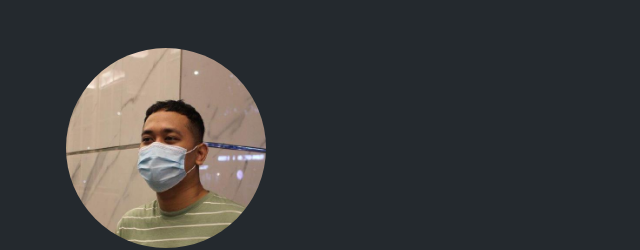
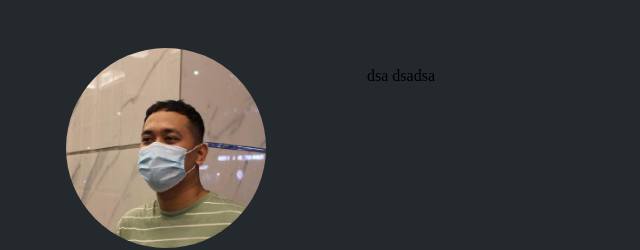
Before and after one commit to SupriansyahFaisal/Praxis-Academy, a plain HTML site: page Kurikulum/landing-page/Day1.html in a window 1280 px wide. Shown: the top 250 px of the page, 0-640 px from the left. Drawn offline with Linux system fonts and the light colour scheme.

Commit message:
fix day 1 second

```diff
--- a/Kurikulum/01-01/Day1.html
+++ b/Kurikulum/landing-page/Day1.html
@@ -37,7 +37,15 @@
     <h2 style="text-align:center;color:whitesmoke;">Muhammad Faisal supriansyah</h2>
   </div>
   <div class="column" style="background-color:#24292e;width: 75%;">
-    <a href=""
+    <TABLE>
+      <tr>
+        <td>
+          <p>dsa</p>
+        </td>
+        <td><p>dsadsa</p></td>
+      </tr>
+
+    </TABLE>
   </div>
 </div>
 
```
Also changed, not shown: Kurikulum/landing-page/index.html (renamed from Kurikulum/01-01/index.html), Kurikulum/landing-page/profile.jpg (renamed from Kurikulum/01-01/profile.jpg).
